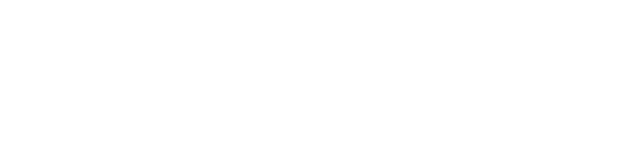
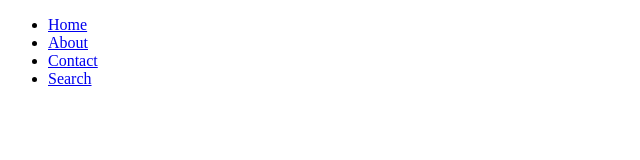
Before and after one commit to Asallu/newhairwebsite, a plain HTML site: page index.html in a window 1280 px wide. Shown: the whole page, without its empty margins (0-640 px from the left). Drawn offline with Linux system fonts and the light colour scheme.

Commit message:
added nav

```diff
--- a/index.html
+++ b/index.html
@@ -7,6 +7,14 @@
     <title>BlackandGold</title>
 </head>
 <body>
+    <nav>
+        <ul>
+            <li><a href="#">Home</a></li>
+            <li><a href="#">About</a></li>
+            <li><a href="#">Contact</a></li>
+            <li><a href="#">Search</a></li>
+        </ul>
+    </nav>
 
 </body>
 </html>
```
